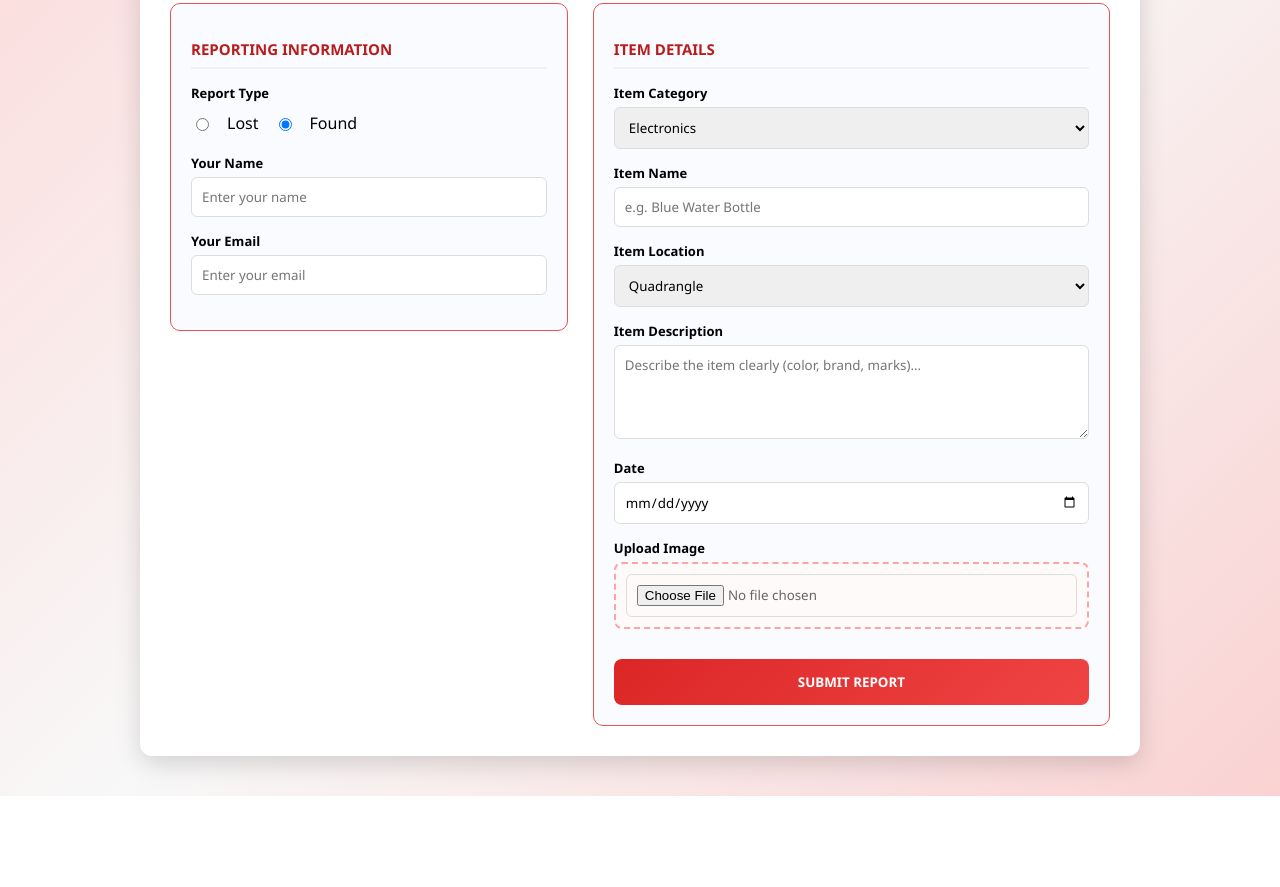
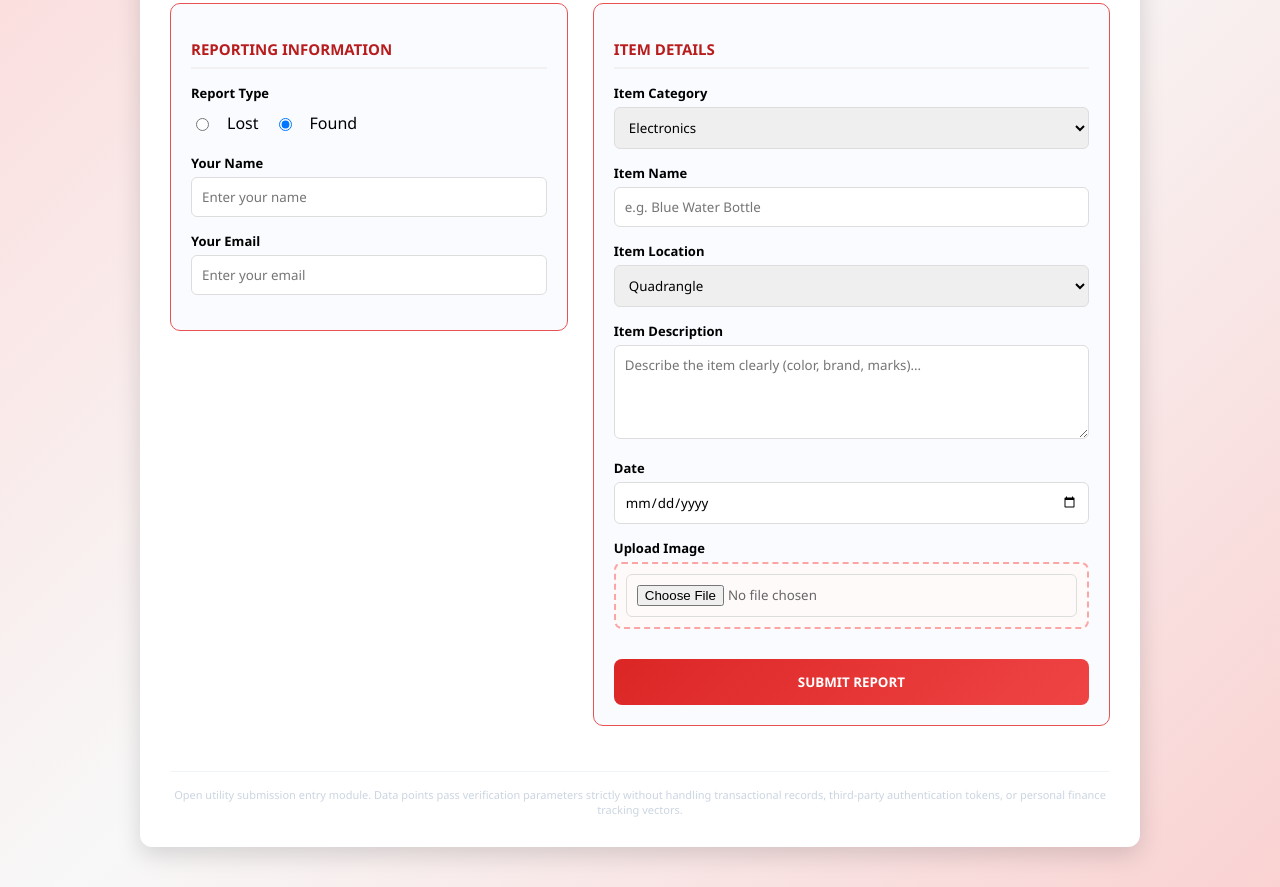
Before and after one commit to bhumikaborkar7/VJTI-Finds, a plain HTML site: page report.html in a window 1280 px wide. Shown: the part 251-1138 px from the top of the page. Before the commit the page ends 1047 px from the top, so only its background shows below. Drawn offline with nearby package versions, Linux system fonts and the light colour scheme.

Commit message:
Update report.html for security issues

```diff
--- a/report.html
+++ b/report.html
@@ -167,6 +167,15 @@
           background-color: #999;
           cursor: not-allowed;
       }
+    .bot-shield {
+           grid-column: span 2;
+           font-size: 11px;
+           color: #cbd5e1;
+           text-align: center;
+           margin-top: 20px;
+           padding-top: 15px;
+           border-top: 1px solid #f1f5f9;
+       }
       @media (max-width: 768px) {
           .report-grid {
               grid-template-columns: 1fr;
@@ -322,6 +331,9 @@
           </div>
           <button type="submit" id="submitBtn" class="submit-btn">SUBMIT REPORT</button>
       </div>
+    <div class="bot-shield">
+           Open utility submission entry module. Data points pass verification parameters strictly without handling transactional records, third-party authentication tokens, or personal finance tracking vectors.
+       </div>
   </form>
 </div>
 <script src="https://www.gstatic.com/firebasejs/10.7.1/firebase-app-compat.js"></script>
```
